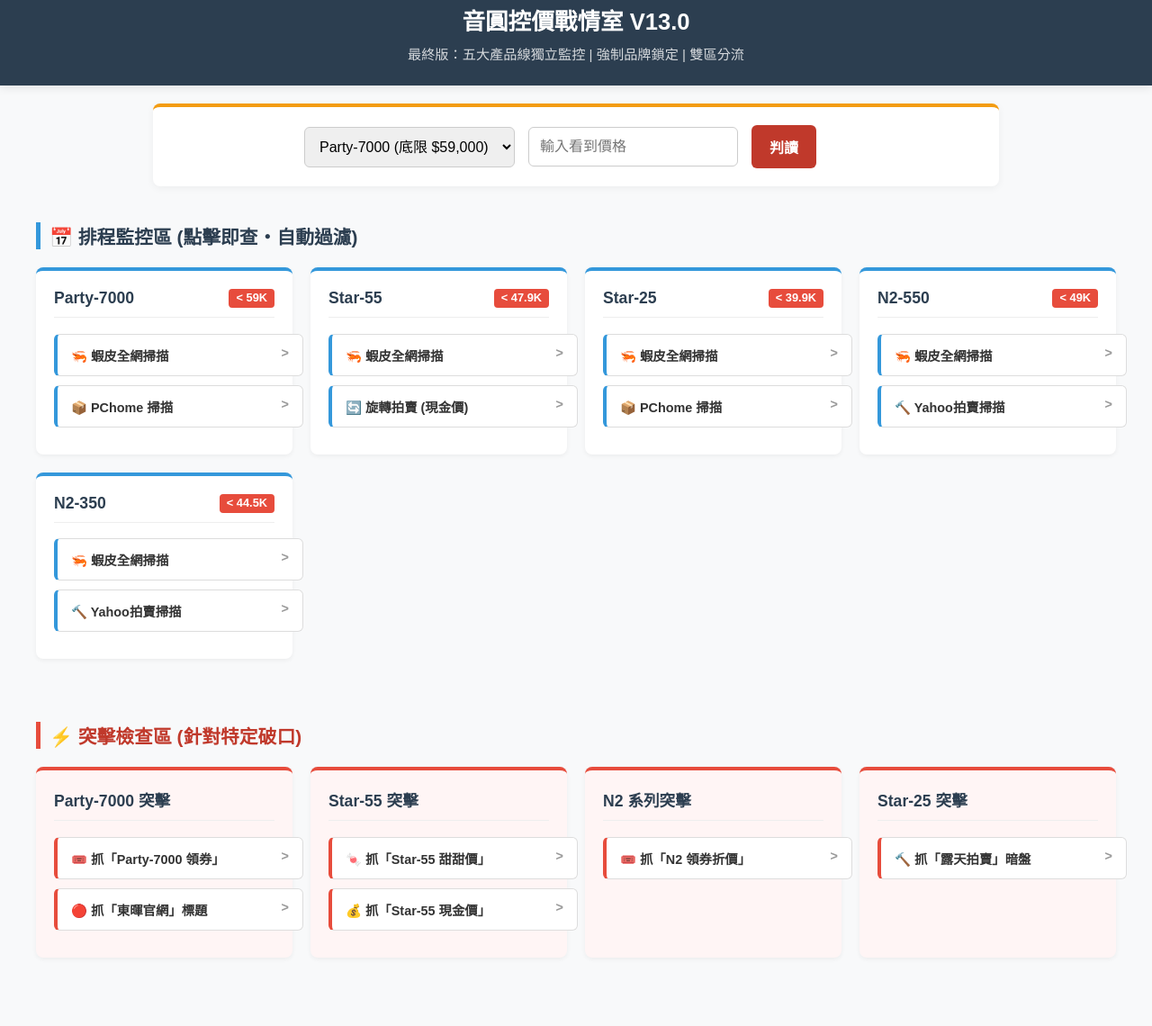
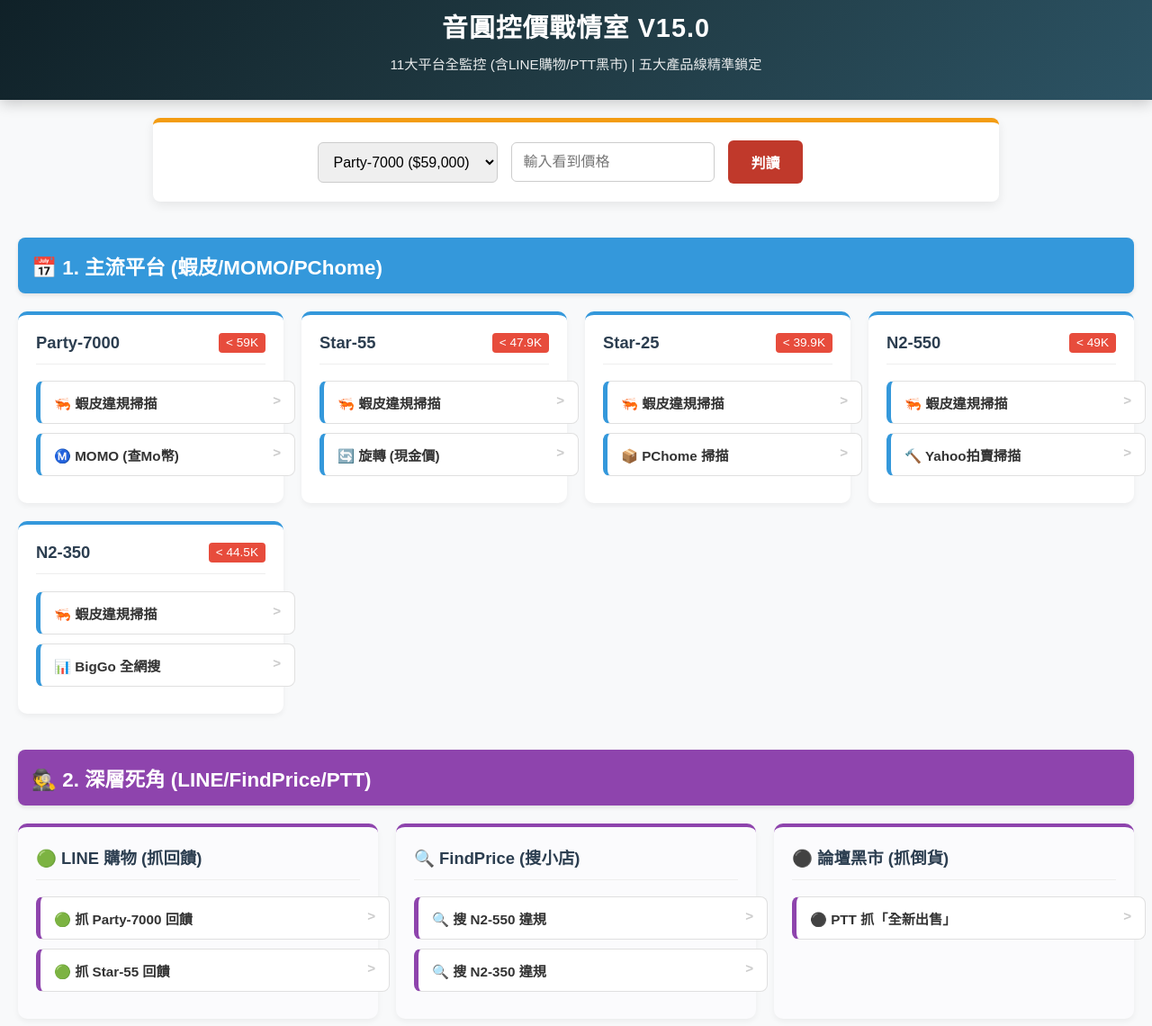
Before and after one commit to a91109711-wq/inyuan-audit, a plain HTML site: page index.html in a window 1280 px wide. Shown: the part 22-1162 px from the top of the page at 90% size. Before the commit the page ends 1106 px from the top, so only its background shows below. Drawn offline with Linux system fonts and the light colour scheme.

Commit message:
Revise title and improve layout and styles
Updated the title and enhanced the styling for various elements. Added new sections and links for product monitoring.

```diff
--- a/index.html
+++ b/index.html
@@ -3,70 +3,73 @@
 <head>
     <meta charset="UTF-8">
     <meta name="viewport" content="width=device-width, initial-scale=1.0">
-    <title>音圓控價戰情室 V13.0 (最終定案版)</title>
+    <title>音圓控價戰情室 V15.0 (上帝視角版)</title>
     <style>
-        :root { --primary: #2c3e50; --schedule-bg: #eaf2f8; --spot-bg: #fdedec; --card: #fff; }
+        :root { --primary: #2c3e50; --schedule-bg: #eaf2f8; --spot-bg: #fdedec; --deep-bg: #e8daef; --card: #fff; }
         body { font-family: "Microsoft JhengHei", Arial, sans-serif; margin: 0; padding: 0; color: #333; background: #f8f9fa; }
 
         /* 標題區 */
-        .main-header { text-align: center; padding: 25px; background: #2c3e50; color: white; box-shadow: 0 2px 10px rgba(0,0,0,0.1); }
-        .main-header h1 { margin: 0; font-size: 1.6rem; }
-        .main-header p { margin: 8px 0 0; opacity: 0.8; font-size: 0.95rem; }
+        .main-header { text-align: center; padding: 30px; background: linear-gradient(135deg, #0f2027, #203a43, #2c5364); color: white; box-shadow: 0 4px 15px rgba(0,0,0,0.2); }
+        .main-header h1 { margin: 0; font-size: 1.8rem; letter-spacing: 1px; }
+        .main-header p { margin: 10px 0 0; opacity: 0.9; font-size: 0.95rem; }
 
         /* 計算機工具 */
-        .calc-panel { background: #fff; padding: 20px; max-width: 900px; margin: 20px auto; border-radius: 8px; box-shadow: 0 2px 8px rgba(0,0,0,0.05); display: flex; gap: 15px; justify-content: center; align-items: center; flex-wrap: wrap; border-top: 4px solid #f39c12; }
-        select, input { padding: 12px; border: 1px solid #ccc; border-radius: 6px; font-size: 1rem; }
-        button { padding: 12px 20px; background: #c0392b; color: white; cursor: pointer; border: none; font-weight: bold; border-radius: 6px; font-size: 1rem; }
-        button:hover { background: #a93226; }
+        .calc-panel { background: #fff; padding: 20px; max-width: 900px; margin: 20px auto; border-radius: 8px; box-shadow: 0 4px 12px rgba(0,0,0,0.08); display: flex; gap: 15px; justify-content: center; align-items: center; flex-wrap: wrap; border-top: 5px solid #f39c12; }
+        select, input { padding: 12px; border: 1px solid #ccc; border-radius: 6px; font-size: 1rem; width: 200px; }
+        button { padding: 12px 25px; background: #c0392b; color: white; cursor: pointer; border: none; font-weight: bold; border-radius: 6px; font-size: 1rem; transition: 0.3s; }
+        button:hover { background: #a93226; transform: scale(1.05); }
         #checkResult { font-weight: bold; font-size: 1.1rem; padding: 0 10px; }
 
         /* 區域容器 */
-        .section { padding: 20px; max-width: 1200px; margin: 0 auto; }
-        .section-header { font-size: 1.3rem; font-weight: bold; margin-bottom: 20px; padding-left: 10px; border-left: 5px solid; display: flex; align-items: center; }
+        .section { padding: 20px; max-width: 1250px; margin: 0 auto; }
+        .section-header { font-size: 1.4rem; font-weight: bold; margin-bottom: 20px; padding: 15px; border-radius: 8px; color: white; display: flex; align-items: center; box-shadow: 0 2px 5px rgba(0,0,0,0.1); }
 
         /* 藍區 (排程) */
-        .blue-zone .section-header { border-color: #3498db; color: #2c3e50; }
+        .blue-zone .section-header { background: #3498db; }
         .blue-zone .card { border-top: 4px solid #3498db; }
 
+        /* 紫區 (深層) */
+        .purple-zone .section-header { background: #8e44ad; }
+        .purple-zone .card { border-top: 4px solid #8e44ad; background: #fbfbfd; }
+
         /* 紅區 (突擊) */
-        .red-zone .section-header { border-color: #e74c3c; color: #c0392b; margin-top: 30px; }
-        .red-zone .card { border-top: 4px solid #e74c3c; background: #fff5f5; }
+        .red-zone .section-header { background: #c0392b; }
+        .red-zone .card { border-top: 4px solid #c0392b; background: #fff5f5; }
 
         /* 格狀佈局 */
         .grid-container { display: grid; grid-template-columns: repeat(auto-fit, minmax(280px, 1fr)); gap: 20px; }
 
         /* 卡片設計 */
-        .card { background: var(--card); padding: 20px; border-radius: 8px; box-shadow: 0 2px 5px rgba(0,0,0,0.05); transition: 0.2s; }
-        .card:hover { transform: translateY(-3px); box-shadow: 0 5px 15px rgba(0,0,0,0.1); }
-        .card h3 { margin-top: 0; border-bottom: 1px solid #eee; padding-bottom: 10px; display: flex; justify-content: space-between; font-size: 1.1rem; color: #2c3e50; }
-        .badge { background: #e74c3c; color: white; padding: 2px 8px; border-radius: 4px; font-size: 0.8rem; }
+        .card { background: var(--card); padding: 20px; border-radius: 10px; box-shadow: 0 3px 6px rgba(0,0,0,0.05); transition: 0.2s; }
+        .card:hover { transform: translateY(-5px); box-shadow: 0 8px 20px rgba(0,0,0,0.1); }
+        .card h3 { margin-top: 0; border-bottom: 1px solid #eee; padding-bottom: 12px; display: flex; justify-content: space-between; font-size: 1.15rem; color: #2c3e50; }
+        .badge { background: #e74c3c; color: white; padding: 3px 8px; border-radius: 4px; font-size: 0.85rem; font-weight: normal; }
 
-        /* 按鈕 */
-        .btn { display: block; width: 100%; padding: 12px; margin: 10px 0; background: #fff; border: 1px solid #ddd; border-radius: 6px; text-decoration: none; color: #333; transition: 0.2s; font-weight: 600; font-size: 0.9rem; text-align: left; padding-left: 15px; position: relative; }
-        .btn::after { content: '>'; position: absolute; right: 15px; color: #999; }
-        .btn:hover { background: #f8f9fa; border-color: #bbb; color: #000; }
+        /* 按鈕優化 */
+        .btn { display: block; width: 100%; padding: 12px; margin: 10px 0; background: #fff; border: 1px solid #e0e0e0; border-radius: 8px; text-decoration: none; color: #333; transition: 0.2s; font-weight: 600; font-size: 0.95rem; text-align: left; padding-left: 15px; position: relative; }
+        .btn::after { content: '>'; position: absolute; right: 15px; color: #ccc; }
+        .btn:hover { background: #f8f9fa; border-color: #bbb; color: #000; z-index: 1; }
 
-        /* 藍色按鈕 (排程) */
-        .btn-blue { border-left: 4px solid #3498db; }
-        /* 紅色按鈕 (突擊) */
-        .btn-red { border-left: 4px solid #e74c3c; }
+        .btn-blue { border-left: 5px solid #3498db; }
+        .btn-purple { border-left: 5px solid #8e44ad; }
+        .btn-red { border-left: 5px solid #e74c3c; }
 
     </style>
 </head>
 <body>
 
 <div class="main-header">
-    <h1>音圓控價戰情室 V13.0</h1>
-    <p>最終版：五大產品線獨立監控 | 強制品牌鎖定 | 雙區分流</p>
+    <h1>音圓控價戰情室 V15.0</h1>
+    <p>11大平台全監控 (含LINE購物/PTT黑市) | 五大產品線精準鎖定</p>
 </div>
 
 <div class="calc-panel">
     <select id="modelType">
-        <option value="59000">Party-7000 (底限 $59,000)</option>
-        <option value="47900">Star-55 (底限 $47,900)</option>
-        <option value="39900">Star-25 (底限 $39,900)</option>
-        <option value="49000">N2-550 (底限 $49,000)</option>
-        <option value="44500">N2-350 (底限 $44,500)</option>
+        <option value="59000">Party-7000 ($59,000)</option>
+        <option value="47900">Star-55 ($47,900)</option>
+        <option value="39900">Star-25 ($39,900)</option>
+        <option value="49000">N2-550 ($49,000)</option>
+        <option value="44500">N2-350 ($44,500)</option>
     </select>
     <input type="number" id="finalPrice" placeholder="輸入看到價格">
     <button onclick="checkPrice()">判讀</button>
@@ -74,93 +77,59 @@
 </div>
 
 <div class="section blue-zone">
-    <div class="section-header">📅 排程監控區 (點擊即查・自動過濾)</div>
+    <div class="section-header">📅 1. 主流平台 (蝦皮/MOMO/PChome)</div>
     <div class="grid-container">
 
         <div class="card">
             <h3>Party-7000 <span class="badge">< 59K</span></h3>
-            <a href="https://shopee.tw/search?keyword=音圓%20Party-7000&minPrice=40000&maxPrice=58900&sortBy=price" target="_blank" class="btn btn-blue">🦐 蝦皮全網掃描</a>
-            <a href="https://ecshweb.pchome.com.tw/search/v3.3/?q=音圓%20Party-7000&price=40000-58900" target="_blank" class="btn btn-blue">📦 PChome 掃描</a>
+            <a href="https://shopee.tw/search?keyword=音圓%20Party-7000&minPrice=40000&maxPrice=58900&sortBy=price" target="_blank" class="btn btn-blue">🦐 蝦皮違規掃描</a>
+            <a href="https://www.momoshop.com.tw/search/searchShop.jsp?keyword=音圓%20Party-7000" target="_blank" class="btn btn-blue">Ⓜ️ MOMO (查Mo幣)</a>
         </div>
 
         <div class="card">
             <h3>Star-55 <span class="badge">< 47.9K</span></h3>
-            <a href="https://shopee.tw/search?keyword=音圓%20Star-55&minPrice=35000&maxPrice=47800&sortBy=price" target="_blank" class="btn btn-blue">🦐 蝦皮全網掃描</a>
-            <a href="https://tw.carousell.com/search/音圓%20Star-55?price_start=30000&price_end=47000&sort_by=3" target="_blank" class="btn btn-blue">🔄 旋轉拍賣 (現金價)</a>
+            <a href="https://shopee.tw/search?keyword=音圓%20Star-55&minPrice=35000&maxPrice=47800&sortBy=price" target="_blank" class="btn btn-blue">🦐 蝦皮違規掃描</a>
+            <a href="https://tw.carousell.com/search/音圓%20Star-55?price_start=30000&price_end=47000&sort_by=3" target="_blank" class="btn btn-blue">🔄 旋轉 (現金價)</a>
         </div>
 
         <div class="card">
             <h3>Star-25 <span class="badge">< 39.9K</span></h3>
-            <a href="https://shopee.tw/search?keyword=音圓%20Star-25&minPrice=28000&maxPrice=39800&sortBy=price" target="_blank" class="btn btn-blue">🦐 蝦皮全網掃描</a>
+            <a href="https://shopee.tw/search?keyword=音圓%20Star-25&minPrice=28000&maxPrice=39800&sortBy=price" target="_blank" class="btn btn-blue">🦐 蝦皮違規掃描</a>
             <a href="https://ecshweb.pchome.com.tw/search/v3.3/?q=音圓%20Star-25&price=28000-39800" target="_blank" class="btn btn-blue">📦 PChome 掃描</a>
         </div>
 
         <div class="card">
             <h3>N2-550 <span class="badge">< 49K</span></h3>
-            <a href="https://shopee.tw/search?keyword=音圓%20N2-550&minPrice=38000&maxPrice=48900&sortBy=price" target="_blank" class="btn btn-blue">🦐 蝦皮全網掃描</a>
+            <a href="https://shopee.tw/search?keyword=音圓%20N2-550&minPrice=38000&maxPrice=48900&sortBy=price" target="_blank" class="btn btn-blue">🦐 蝦皮違規掃描</a>
             <a href="https://tw.bid.yahoo.com/search/auction/product?p=音圓%20N2-550&minp=38000&maxp=48900&sort=curp" target="_blank" class="btn btn-blue">🔨 Yahoo拍賣掃描</a>
         </div>
 
         <div class="card">
             <h3>N2-350 <span class="badge">< 44.5K</span></h3>
-            <a href="https://shopee.tw/search?keyword=音圓%20N2-350&minPrice=35000&maxPrice=44400&sortBy=price" target="_blank" class="btn btn-blue">🦐 蝦皮全網掃描</a>
-            <a href="https://tw.bid.yahoo.com/search/auction/product?p=音圓%20N2-350&minp=35000&maxp=44400&sort=curp" target="_blank" class="btn btn-blue">🔨 Yahoo拍賣掃描</a>
+            <a href="https://shopee.tw/search?keyword=音圓%20N2-350&minPrice=35000&maxPrice=44400&sortBy=price" target="_blank" class="btn btn-blue">🦐 蝦皮違規掃描</a>
+            <a href="https://biggo.com.tw/s/音圓%20N2-350/?price=35000-44400" target="_blank" class="btn btn-blue">📊 BigGo 全網搜</a>
         </div>
 
     </div>
 </div>
 
-<div class="section red-zone">
-    <div class="section-header">⚡ 突擊檢查區 (針對特定破口)</div>
+<div class="section purple-zone">
+    <div class="section-header">🕵️ 2. 深層死角 (LINE/FindPrice/PTT)</div>
     <div class="grid-container">
 
         <div class="card">
-            <h3>Party-7000 突擊</h3>
-            <a href="https://shopee.tw/search?keyword=音圓%20Party-7000%20領卷&minPrice=40000" target="_blank" class="btn btn-red">🎟️ 抓「Party-7000 領券」</a>
-            <a href="https://www.google.com/search?q=東暉國際+Party-7000" target="_blank" class="btn btn-red">🔴 抓「東暉官網」標題</a>
+            <h3>🟢 LINE 購物 (抓回饋)</h3>
+            <a href="https://buy.line.me/search?q=音圓%20Party-7000&priceFrom=40000&priceTo=58900" target="_blank" class="btn btn-purple">🟢 抓 Party-7000 回饋</a>
+            <a href="https://buy.line.me/search?q=音圓%20Star-55&priceFrom=35000&priceTo=47800" target="_blank" class="btn btn-purple">🟢 抓 Star-55 回饋</a>
         </div>
 
         <div class="card">
-            <h3>Star-55 突擊</h3>
-            <a href="https://shopee.tw/search?keyword=音圓%20Star-55%20甜甜價&minPrice=35000" target="_blank" class="btn btn-red">🍬 抓「Star-55 甜甜價」</a>
-            <a href="https://shopee.tw/search?keyword=音圓%20Star-55%20現金&minPrice=35000" target="_blank" class="btn btn-red">💰 抓「Star-55 現金價」</a>
+            <h3>🔍 FindPrice (搜小店)</h3>
+            <a href="https://www.findprice.com.tw/g/音圓%20N2-550?min=38000&max=48900" target="_blank" class="btn btn-purple">🔍 搜 N2-550 違規</a>
+            <a href="https://www.findprice.com.tw/g/音圓%20N2-350?min=35000&max=44400" target="_blank" class="btn btn-purple">🔍 搜 N2-350 違規</a>
         </div>
 
         <div class="card">
-            <h3>N2 系列突擊</h3>
-            <a href="https://shopee.tw/search?keyword=音圓%20N2%20領卷&minPrice=20000" target="_blank" class="btn btn-red">🎟️ 抓「N2 領券折價」</a>
-        </div>
-
-        <div class="card">
-            <h3>Star-25 突擊</h3>
-            <a href="https://www.ruten.com.tw/find/?q=音圓%20Star-25&p=20000%2C39000&sort=rnk%2Fdc" target="_blank" class="btn btn-red">🔨 抓「露天拍賣」暗盤</a>
-        </div>
-
-    </div>
-</div>
-
-<script>
-    function checkPrice() {
-        let floor = parseFloat(document.getElementById('modelType').value);
-        let price = parseFloat(document.getElementById('finalPrice').value);
-        let result = document.getElementById('checkResult');
-
-        if(isNaN(price)) {
-            result.innerText = "請輸入金額";
-            result.style.color = "black";
-            return;
-        }
-
-        if (price < floor) {
-            let diff = floor - price;
-            result.style.color = "#c0392b";
-            result.innerHTML = `❌ 違規！低於協議價 $${diff.toLocaleString()}`;
-        } else {
-            result.style.color = "#27ae60";
-            result.innerHTML = `✅ 合規`;
-        }
-    }
-</script>
-
-</body>
-</html>
+            <h3>⚫ 論壇黑市 (抓倒貨)</h3>
+            <a href="https://www.google.com/search?q=site:ptt.cc+音圓+全新+出售" target="_blank" class="btn btn-purple">⚫ PTT 抓「全新出售」</a>
+            <a href="https://www.google.com/search?q=site:mobile01.com+音圓+出售" target="_blank" class="btn btn
```
